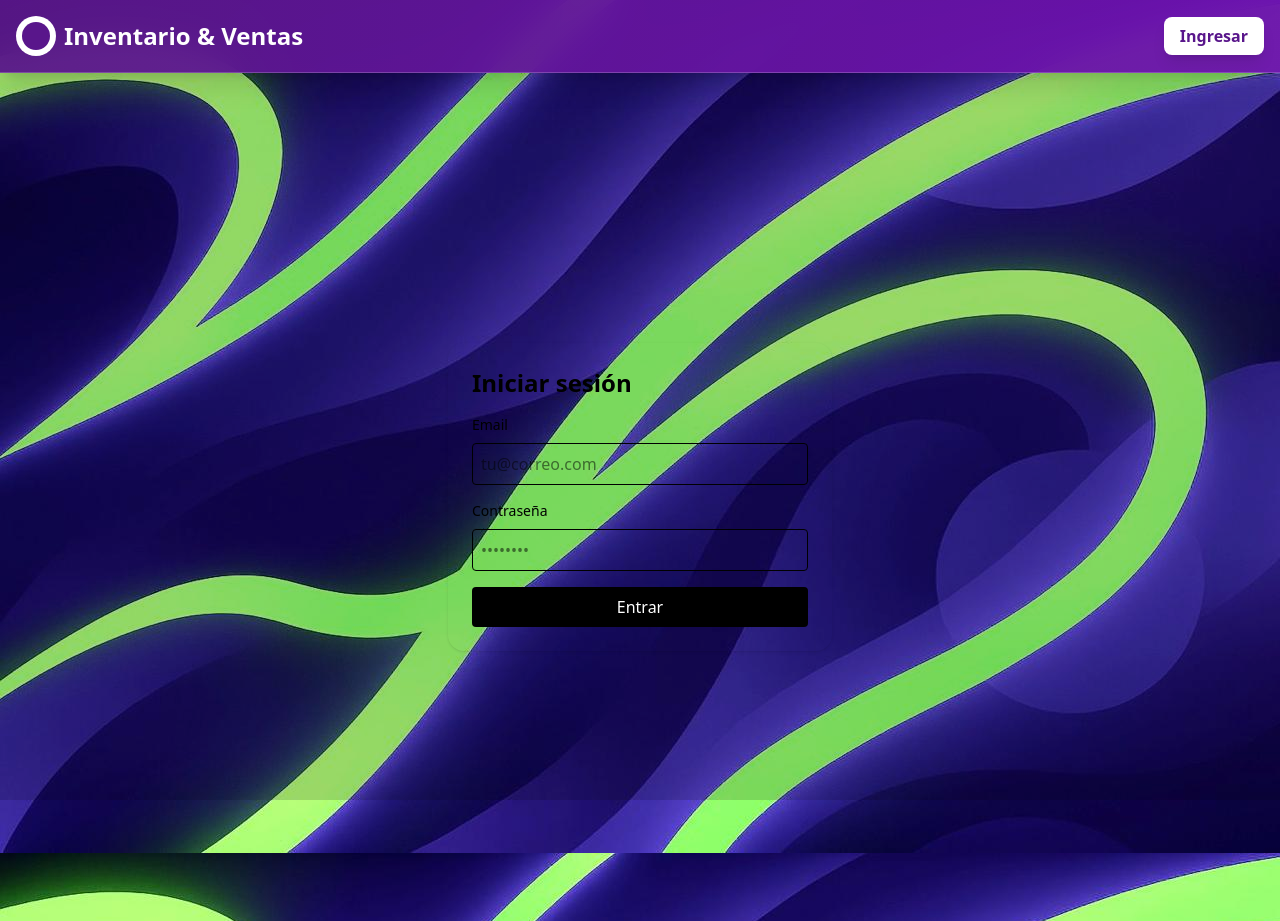
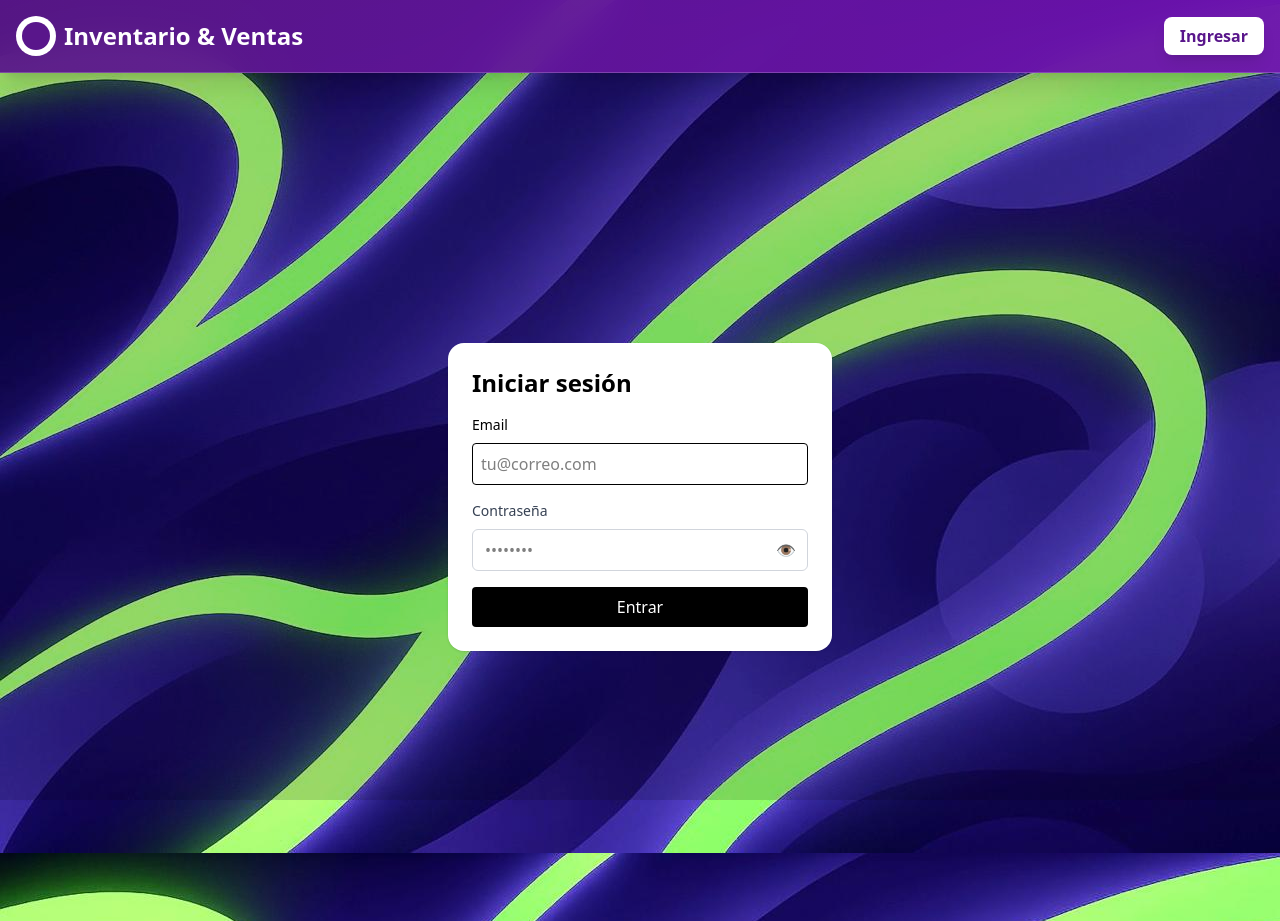
Before and after one commit to camirxx/titan_serigrafia, a Next.js app: page /login in a window 1280 px wide. Built offline with nearby package versions, Linux system fonts and the light colour scheme; no server answers.

Commit message:
fondos blancos

```diff
--- a/src/app/(privado)/reportes/kardex/KardexClient.tsx
+++ b/src/app/(privado)/reportes/kardex/KardexClient.tsx
@@ -67,7 +67,7 @@ export default function KardexPage() {
   }
 
   return (
-    <div className="max-w-6xl mx-auto p-4 space-y-4">
+    <div className="max-w-6xl mx-auto p-4 space-y-4 bg-white">
       <h1 className="text-2xl font-semibold">Kardex (Historial de Stock)</h1>
 
       <div className="grid grid-cols-1 md:grid-cols-5 gap-3">
--- a/src/app/(privado)/reportes/ventas-diarias/VentasDiariasClient.tsx
+++ b/src/app/(privado)/reportes/ventas-diarias/VentasDiariasClient.tsx
@@ -50,7 +50,7 @@ export default function VentasDiariasPage() {
   const totalPeriodo = rows.reduce((a, r) => a + Number(r.total_vendido || 0), 0)
 
   return (
-    <div className="max-w-4xl mx-auto p-4 space-y-4">
+    <div className="max-w-4xl mx-auto p-4 space-y-4 bg-white">
       <h1 className="text-2xl font-semibold">Ventas Diarias</h1>
 
       <div className="grid grid-cols-1 md:grid-cols-4 gap-3">
--- a/src/app/login/page.tsx
+++ b/src/app/login/page.tsx
@@ -39,6 +39,7 @@ export default function LoginPage() {
   const [password, setPassword] = useState("");
   const [submitting, setSubmitting] = useState(false);
   const [errorMsg, setErrorMsg] = useState<string | null>(null);
+  const [showPassword, setShowPassword] = useState(false);
 
   // Lee ?next=/ruta (si no hay, usa "/")
   const next = useMemo(() => {
@@ -92,7 +93,7 @@ export default function LoginPage() {
     <div className="min-h-screen grid place-items-center p-6">
       <form
         onSubmit={onSubmit}
-        className="w-full max-w-sm space-y-4 p-6 rounded-2xl shadow"
+        className="w-full max-w-sm space-y-4 p-6 rounded-2xl shadow bg-white"
       >
         <h1 className="text-2xl font-semibold">Iniciar sesión</h1>
 
@@ -121,18 +122,30 @@ export default function LoginPage() {
         </div>
 
         <div className="space-y-2">
-          <label className="block text-sm">Contraseña</label>
+          <label className="block text-sm font-medium text-gray-700">
+            Contraseña
+          </label>
+          <div className="relative">
             <input
-            type="password"
+              type={showPassword ? "text" : "password"}
               placeholder="••••••••"
               value={password}
               onChange={(e) => setPassword(e.target.value)}
-            className="w-full border p-2 rounded outline-none focus:ring"
+              className="w-full border border-gray-300 rounded-md px-3 py-2 pr-10 focus:outline-none focus:ring-2 focus:ring-black focus:border-transparent"
               autoComplete="current-password"
               disabled={submitting}
               required
             />
+            <button
+              type="button"
+              onClick={() => setShowPassword(!showPassword)}
+              className="absolute inset-y-0 right-0 px-3 flex items-center text-gray-500 hover:text-gray-700 focus:outline-none"
+            >
+              {showPassword ? "🙈" : "👁️"}
+            </button>
           </div>
+        </div>
+
 
         <ErrorBanner message={errorMsg} />
 
```
Lines whose indentation alone changed are shown as unchanged.
